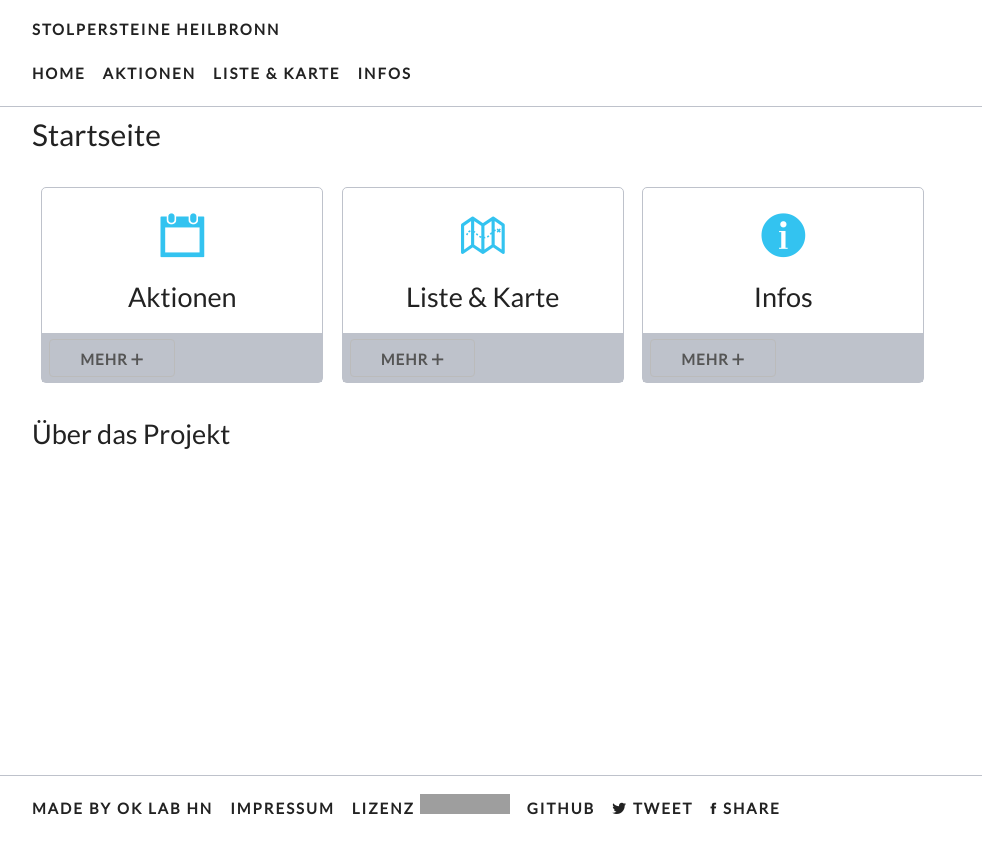
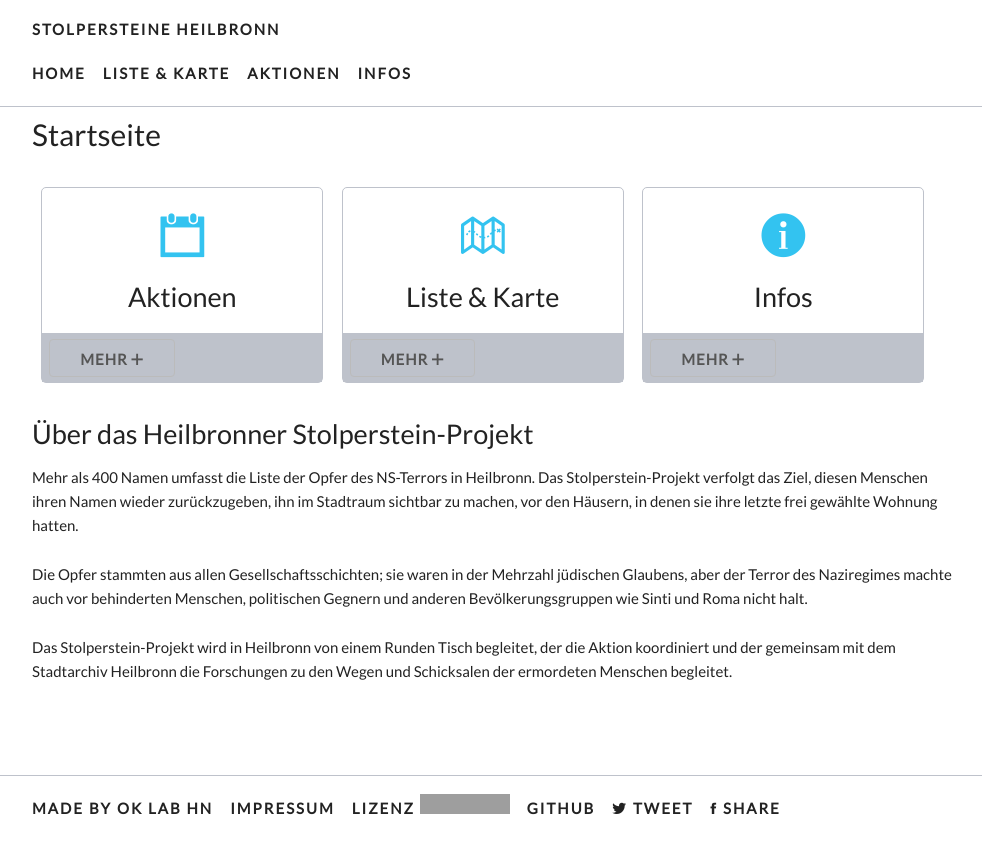
Before and after one commit to opendata-heilbronn/stolpersteine, a Jekyll site: the page built from index.html, in a window 1280 px wide. Shown: the top 854 px of the page, without its empty margins (148-1130 px from the left). Built offline with Jekyll 4.4.1, drawn with Linux system fonts in a browser that asks for light colours; nearby versions of some CDN libraries; some web fonts are replaced; grey boxes are pictures that could not be loaded.

Commit message:
kleiner text

```diff
--- a/_data/header.yml
+++ b/_data/header.yml
@@ -1,8 +1,8 @@
 - title: HOME
   link: /index.html
+- title: 'Liste<span class="hide-on-small"> &amp; Karte</span>'
+  link: /list.html
 - title: AKTIONEN
   link: /aktionen.html
-- title: 'Liste<span class="hide-on-small"> &amp; Karte</span>'
-  link: /list.html
 - title: INFOS
   link: /info.html
--- a/index.html
+++ b/index.html
@@ -36,10 +36,12 @@ layout: default
 </div>
 <div class="row">
 <div class="twelve columns">
-    <h2>Über das Projekt</h2>
-    <p>
-        {{ site.description }}
-    </p>
+{% for page in site.pages %}
+{% if page.title == 'Infos' %}
+{% assign excerpt = page.content | split: '---' %}
+{{ excerpt[0] | replace: 'Awesome', 'Mega' | replace: 'Awesome', 'Mega'}}
+{% endif %}
+{% endfor %}
 </div>
 {% if site.blog == true %}
 <div class="twelve columns">
--- a/infos.md
+++ b/infos.md
@@ -2,6 +2,17 @@
 title: Infos
 permalink: "/info.html"
 layout: page
+---
+
+<h2>Über das Heilbronner Stolperstein-Projekt</h2>
+<p>
+Mehr als 400 Namen umfasst die Liste der Opfer des NS-Terrors in Heilbronn. Das Stolperstein-Projekt verfolgt das Ziel, diesen Menschen ihren Namen wieder zurückzugeben, ihn im Stadtraum sichtbar zu machen, vor den Häusern, in denen sie ihre letzte frei gewählte Wohnung hatten.
+</p><p>
+Die Opfer stammten aus allen Gesellschaftsschichten; sie waren in der Mehrzahl jüdischen Glaubens, aber der Terror des Naziregimes machte auch vor behinderten Menschen, politischen Gegnern und anderen Bevölkerungsgruppen wie Sinti und Roma nicht halt.
+</p><p>
+Das Stolperstein-Projekt wird in Heilbronn von einem Runden Tisch begleitet, der die Aktion koordiniert und der gemeinsam mit dem Stadtarchiv Heilbronn die Forschungen zu den Wegen und Schicksalen der ermordeten Menschen begleitet.
+</p>
+
 ---
 
 ## Links und Materialien für die Recherche
@@ -44,6 +55,8 @@ Datenbank der Gedenkstätte Yad Vashem, Israel: [http://db.yadvashem.org/names/s
 
 Das Stolperstein-Projekt von Gunter Demnig: [http://www.stolpersteine.com/](http://www.stolpersteine.com/)
 
+---
+
 ## Spendenkonto
 
 Stadtkasse Heilbronn
@@ -55,6 +68,8 @@ Verwendungszweck: Spende Stolpersteine - Sachkonto 31480000 Stadtarchiv Heilbron
 
 Bitte geben Sie Ihre vollständige Adresse an!
 
+---
+
 ## Unterstützer
 
 Das Heilbronner Stolperstein-Projekt dankt allen Unterstützern der Stolperstein-Aktion, besonders der Volksbank Heilbronn.
```
Also changed, not shown: _list/fleinerstr-9.md (+2 -2 lines).
